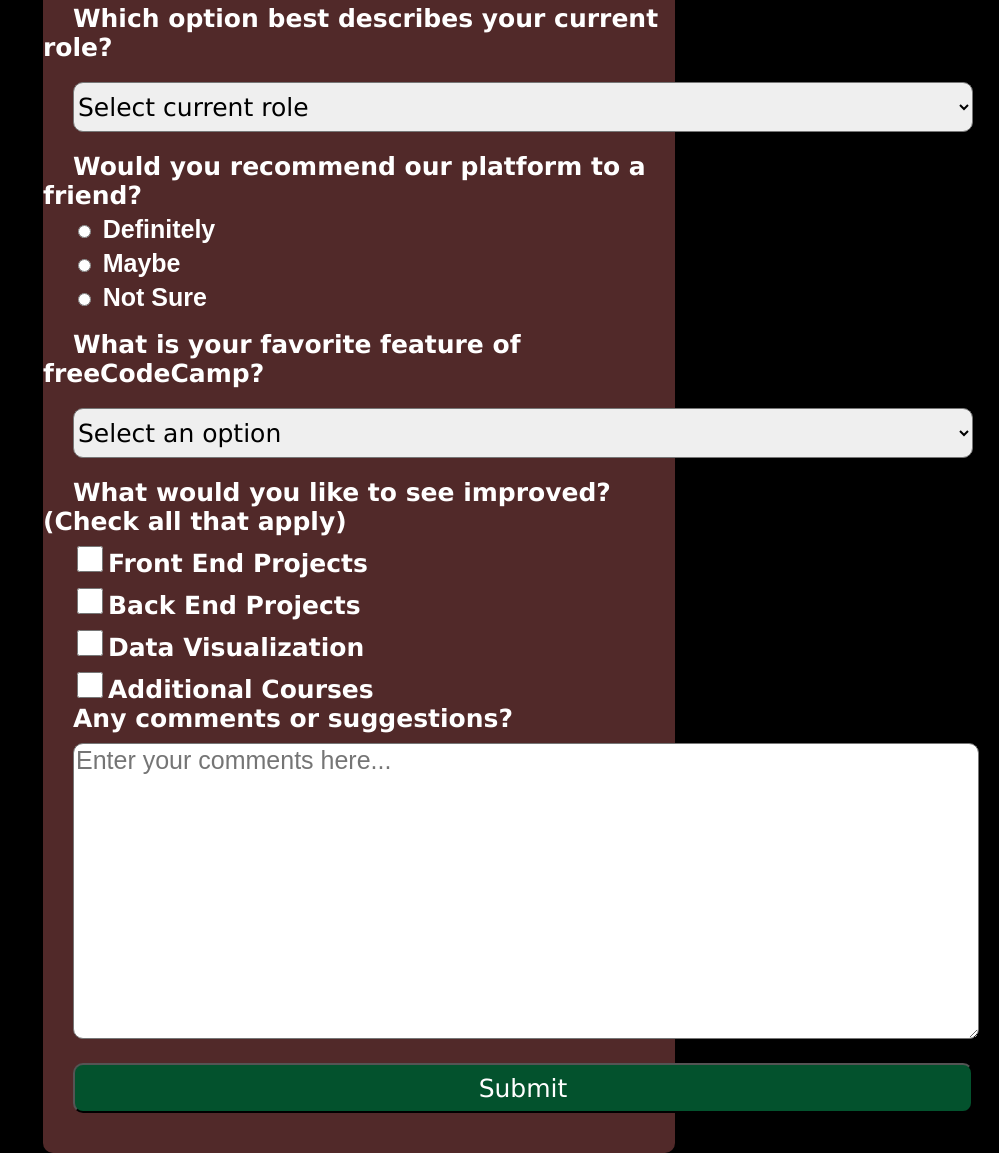
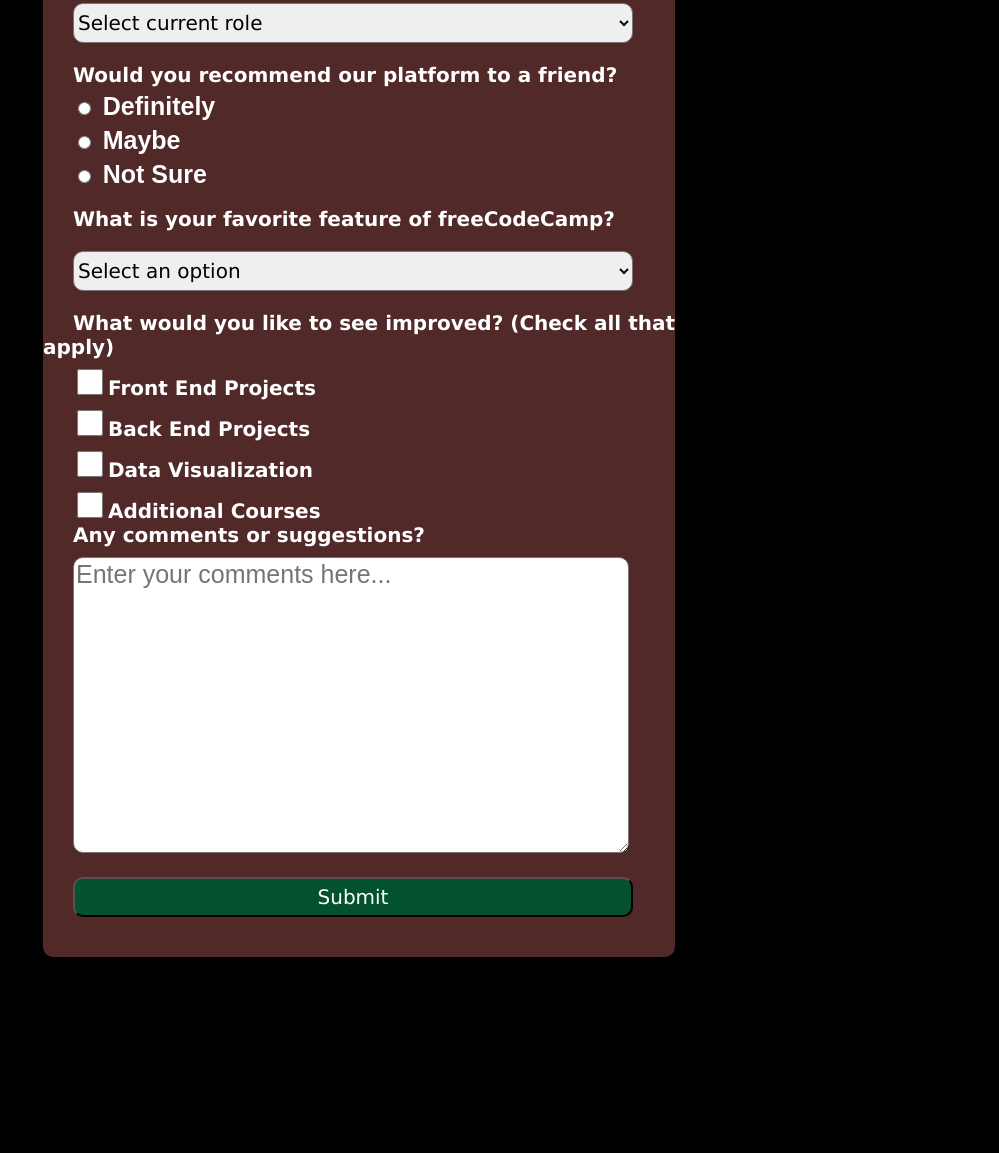
Before and after one commit to mahesh-del/mahesg-del.github.io, a plain HTML site: page index.html in a window 1280 px wide. Shown: the part 570-1723 px from the top of the page, without its empty margins (281-1280 px from the left). After the commit the page ends 1535 px from the top, so only its background shows below. Drawn offline with Linux system fonts and the light colour scheme.

Commit message:
Update survey.css

```diff
--- a/survey.css
+++ b/survey.css
@@ -21,18 +21,18 @@ main{
 main>form>label{
     color: white;
     font-family: Verdana, Geneva, Tahoma, sans-serif;
-    font-size: 25px;
+    font-size: 20px;
     margin-top: 50px;
-    margin-left: 30px;
+    margin: 0 30px;
     font-weight: bold;
 }
 main>form>input,select{
     font-family: Verdana, Geneva, Tahoma, sans-serif;
-    font-size: 25px;
+    font-size: 20px;
     font-weight: lighter;
     margin:20px 30px;
     border-radius: 10px;
-    width:36em;
+    width:28em;
     height: 2em;
 }
 .radio{
@@ -56,7 +56,7 @@ textarea{
     border-radius: 10px;
     margin-top: 10px;
     margin-left: 30px;
-    width: 36em;
+    width: 22em;
     font-size: 25px;
 }
 #submit{
```
